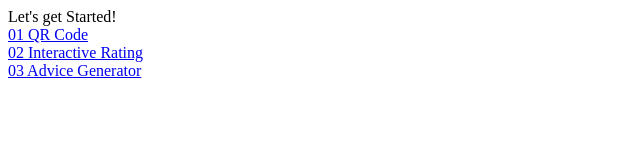
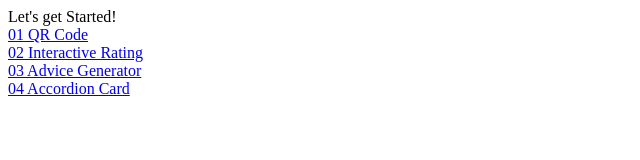
Before and after one commit to cryptovinzon/frontendmentor, a plain HTML site: page index.html in a window 1280 px wide. Shown: the whole page, without its empty margins (0-640 px from the left). Drawn offline with Linux system fonts and the light colour scheme.

Commit message:
added accordion card to home index

```diff
--- a/index.html
+++ b/index.html
@@ -11,5 +11,6 @@
     <div><a href="./01_QR_code/index.html">01 QR Code</a></div>
     <div><a href="./02_interactive_rating/">02 Interactive Rating</a></div>
     <div><a href="./03_advice-generator/">03 Advice Generator</a></div>
+    <div><a href="./04_accordian_card/">04 Accordion Card</a></div>
 </body>
 </html>
```
